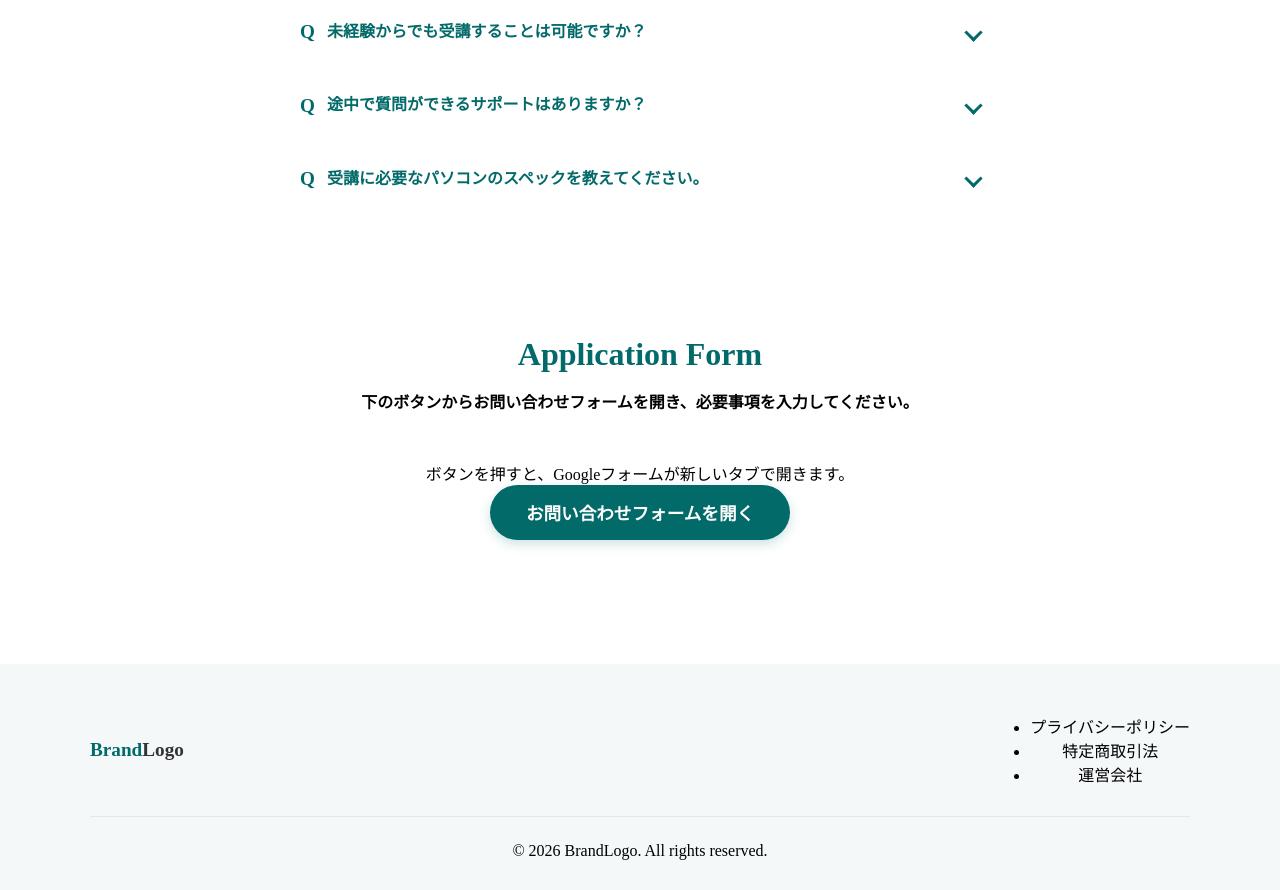
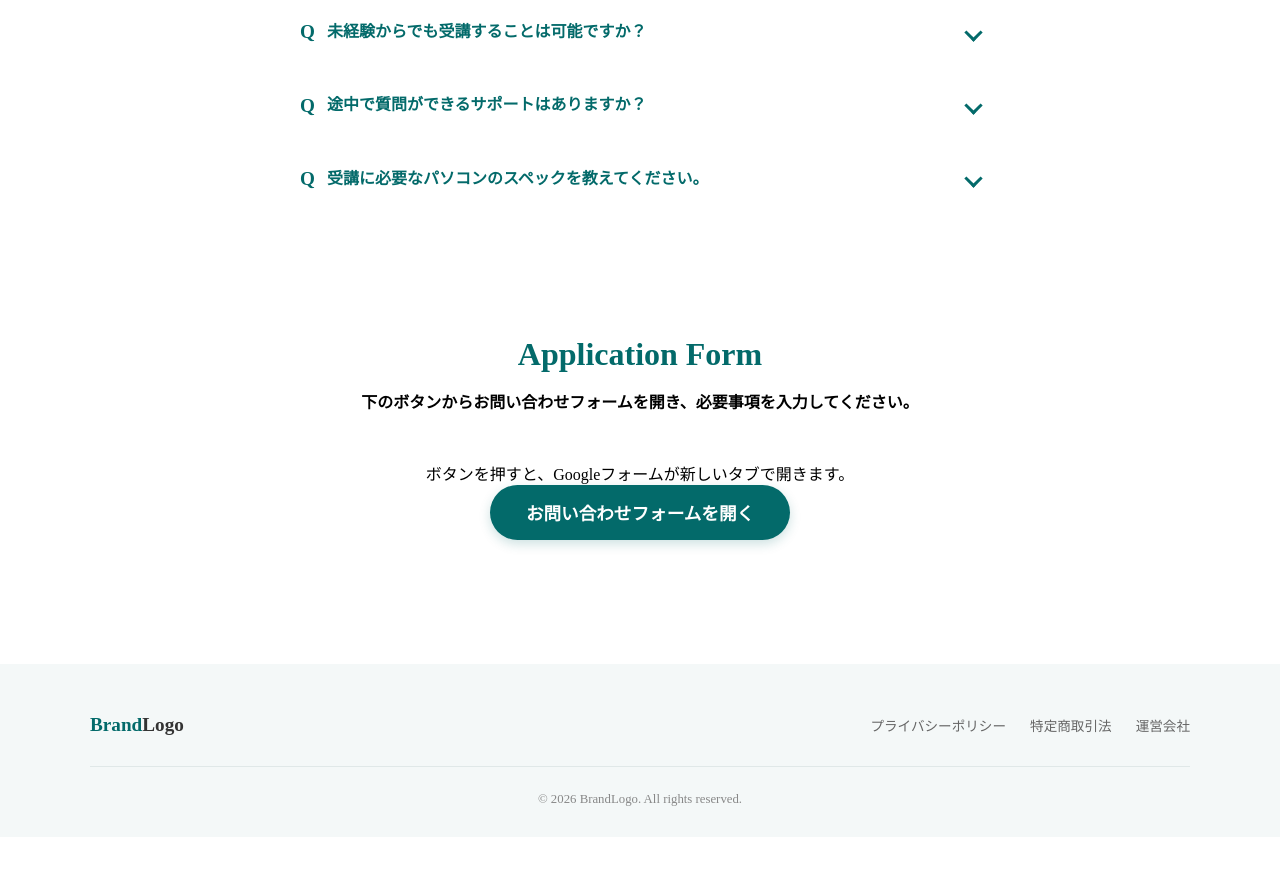
Before and after one commit to itptt271/footer, a plain HTML site: page index.html in a window 1280 px wide. Shown: the part 3696-4586 px from the top of the page. After the commit the page ends 4533 px from the top, so only its background shows below. Drawn offline with Linux system fonts and the light colour scheme.

Commit message:
Update style.css

```diff
--- a/style.css
+++ b/style.css
@@ -835,6 +835,33 @@ a {
 }
 /* WEB-DAY22_Code */
 
+.footer-links {
+    display: flex;
+    gap: 24px;
+    list-style: none;
+    margin: 0;
+    padding: 0;
+}
+
+.footer-links a {
+    text-decoration: none;
+    color: #666666;
+    font-size: 0.85rem;
+    transition: color 0.3s ease;
+}
+
+.footer-links a:hover {
+    color: #036a6a;
+}
+ .footer-bottom {
+     text-align: center;
+ }
+ .copyright {
+     margin: 0;
+     font-size: 0.8rem;
+     color: #888888;
+ }
+
 
 /* ==========================================
  ▲▲▲▲▲  Footer（フッター）　▲▲▲▲
```
